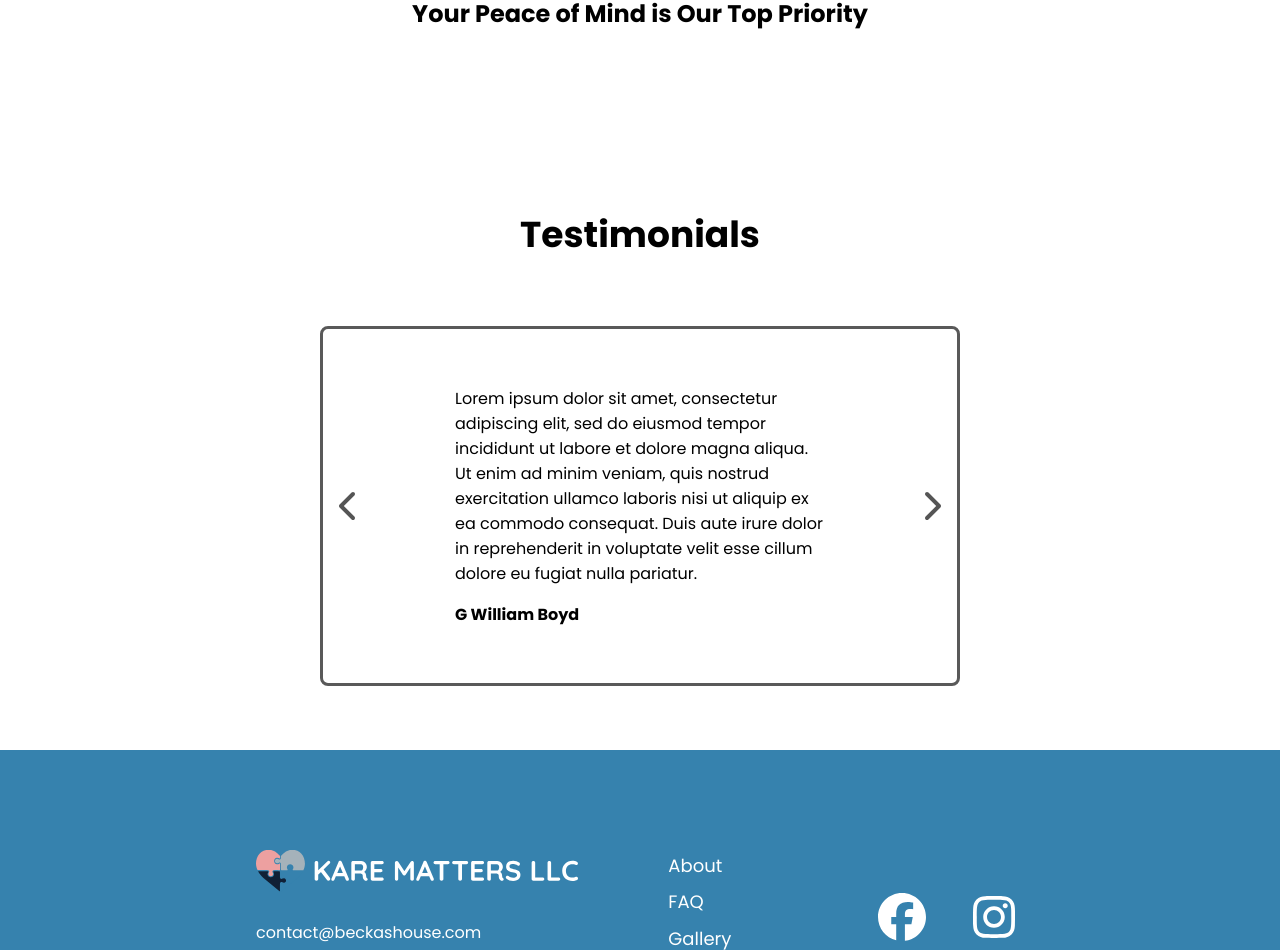
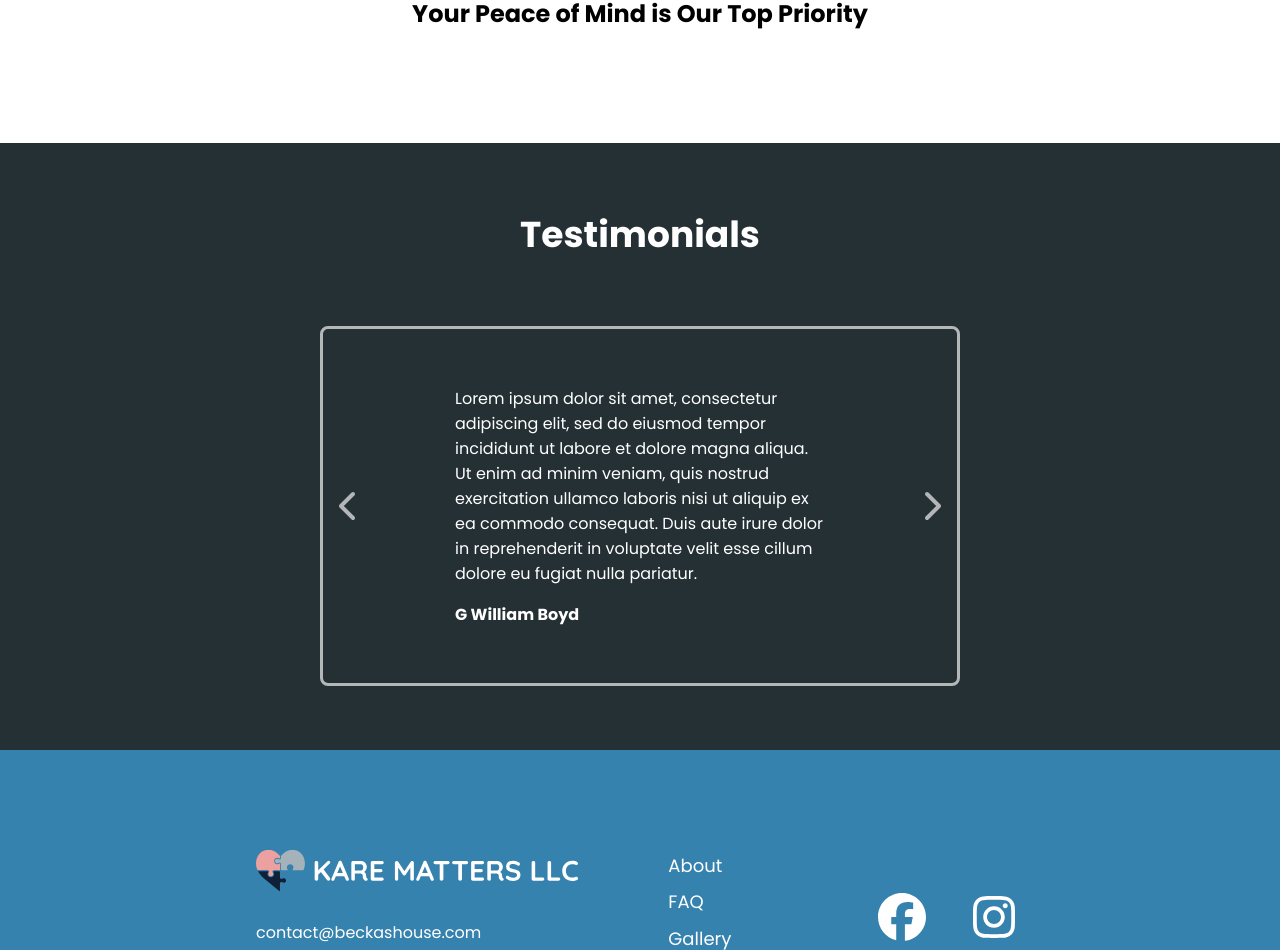
Before and after one commit to gwilliamboyd/kare-matters, a Next.js app: page / in a window 1280 px wide. Shown: the part 2436-3386 px from the top of the page. Built offline with nearby package versions, Linux system fonts and the light colour scheme.

Commit message:
Inverts testi. colors on home

```diff
--- a/styles/testimonials.module.css
+++ b/styles/testimonials.module.css
@@ -1,4 +1,6 @@
 .testimonialsMaster {
+  background-color: #253035;
+  color: #ffffff;
   padding: 4em 0;
   width: 100%;
   display: flex;
@@ -21,7 +23,7 @@
 .testimonialsInnerWrapper {
   height: 360px;
   padding: 4em 1em;
-  border: 3px solid rgba(0, 0, 0, 0.65);
+  border: 3px solid rgba(255, 255, 255, 0.65);
   border-radius: 8px;
   display: flex;
   justify-content: space-between;
@@ -31,7 +33,7 @@
 
 .chevronIcon {
   font-size: 2em;
-  color: #555;
+  color: rgba(255, 255, 255, 0.65);
   /* width: 30px;
   height: 30px; */
 }
```
